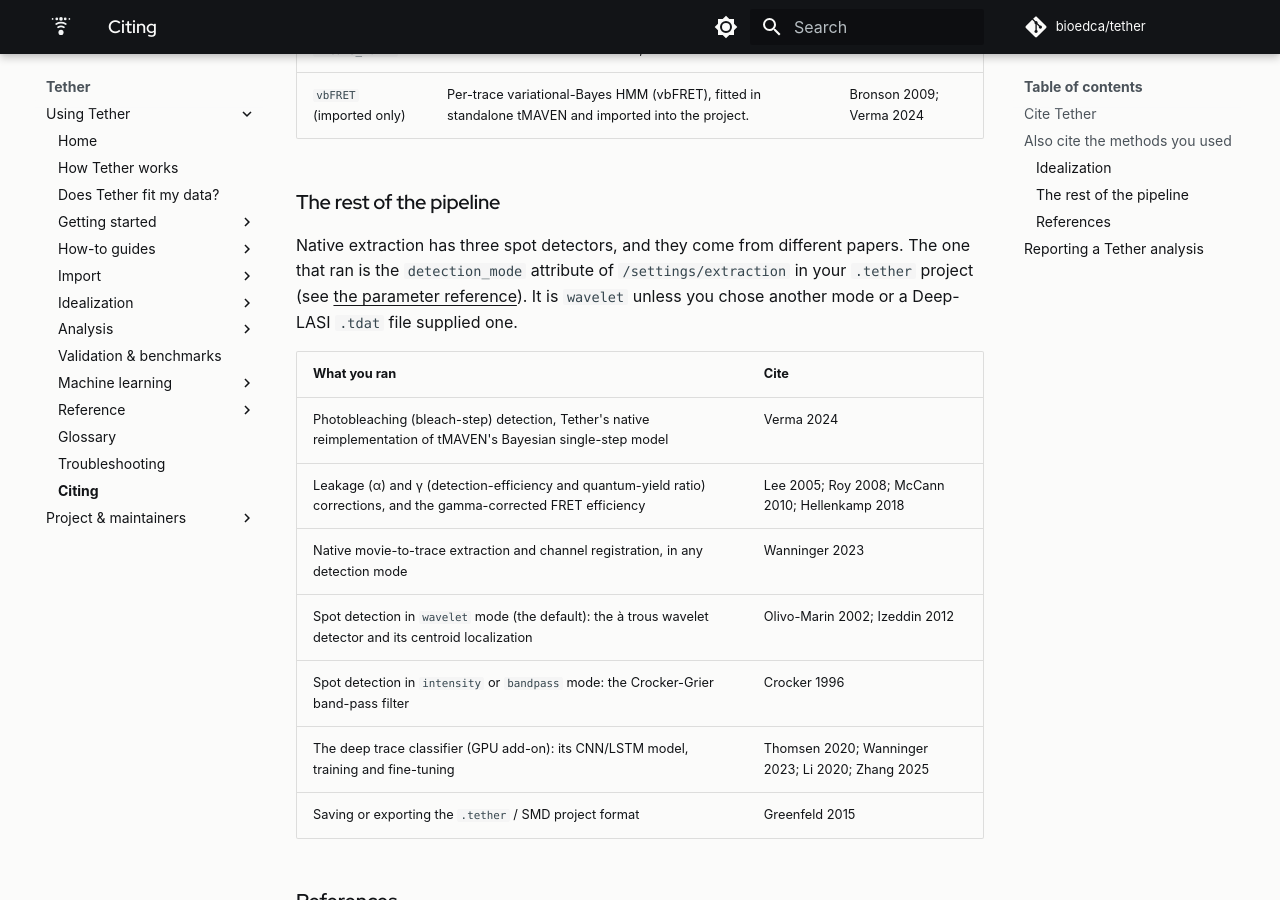
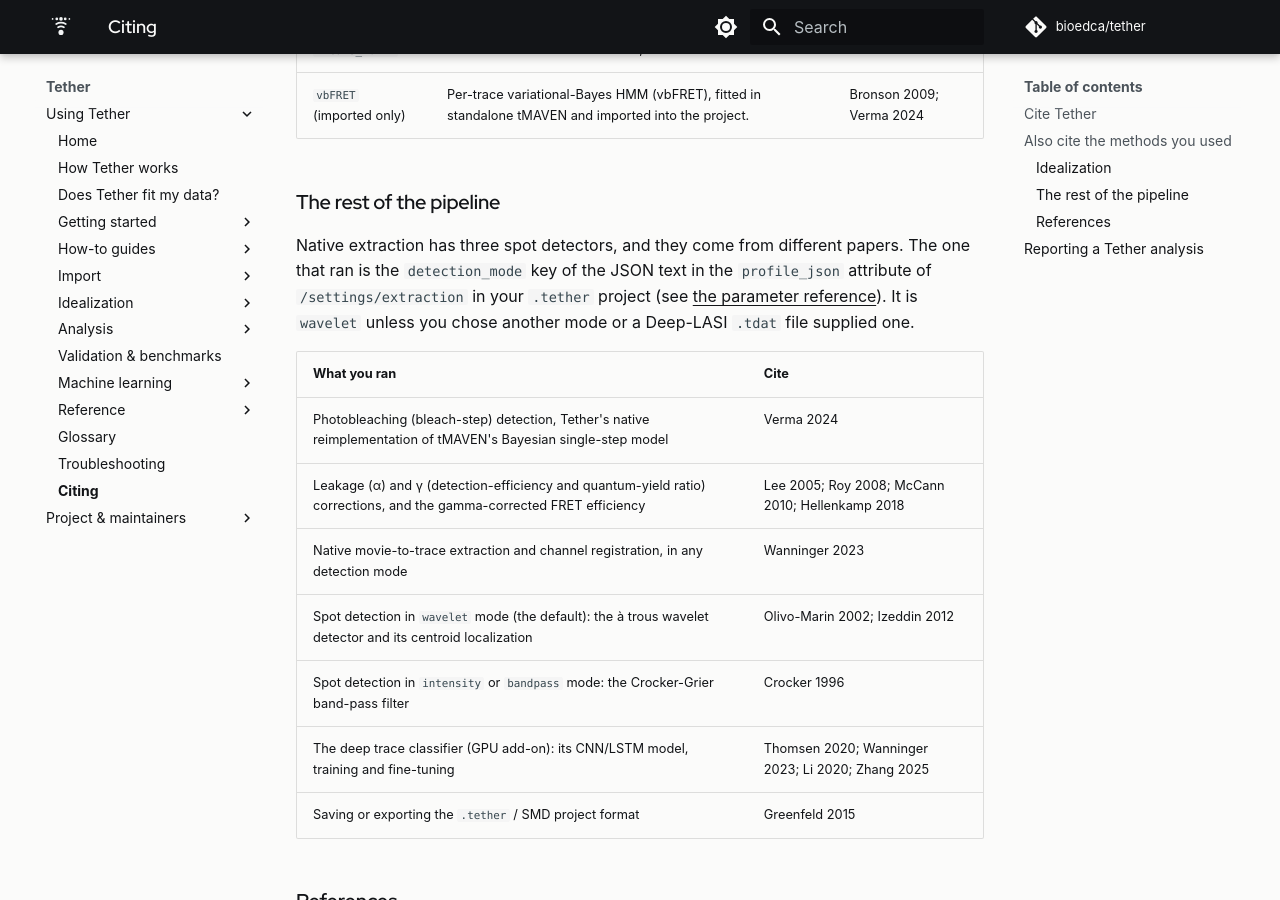
Before and after one commit to bioedca/tether, an MkDocs documentation site: the page built from docs/citing.md, in a window 1280 px wide and 900 px high, scrolled down 1462 px. Built offline with MkDocs 1.6.1 and Material for MkDocs 9.7.7, drawn with Linux system fonts in a browser that asks for light colours; comment, search, counter and statistics services are not loaded; the version menu is left out.

Commit message:
docs(citing): name profile_json as where detection_mode is recorded (#534)
Native extraction stores detection_mode as a key of the JSON text in the
profile_json attribute of /settings/extraction, not as an attribute of its
own, so the page now says that. The citing-references guard also dropped
keys whose name starts in lower case (van de Meent 2014); it now keeps
every key that ends in a year.

```diff
--- a/docs/citing.md
+++ b/docs/citing.md
@@ -50,9 +50,10 @@
 ### The rest of the pipeline
 
 Native extraction has three spot detectors, and they come from different papers. The one
-that ran is the `detection_mode` attribute of `/settings/extraction` in your `.tether`
-project (see [the parameter reference](reference/parameters.md#param-detection-mode)). It is
-`wavelet` unless you chose another mode or a Deep-LASI `.tdat` file supplied one.
+that ran is the `detection_mode` key of the JSON text in the `profile_json` attribute of
+`/settings/extraction` in your `.tether` project (see
+[the parameter reference](reference/parameters.md#param-detection-mode)). It is `wavelet`
+unless you chose another mode or a Deep-LASI `.tdat` file supplied one.
 
 | What you ran | Cite |
 |---|---|
```
Also changed, not shown: 1 other file.
